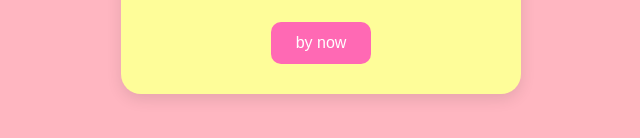
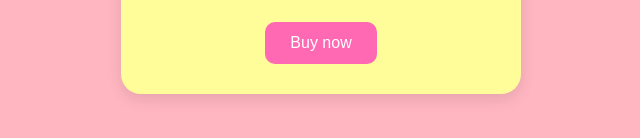
Before and after one commit to roqiasaber/Flower-Shop--, a plain HTML site: page payment.html in a window 1280 px wide. Shown: the part 522-660 px from the top of the page, 319-959 px from the left. Drawn offline with Linux system fonts and the light colour scheme.

Commit message:
Add files via upload

```diff
--- a/payment.html
+++ b/payment.html
@@ -21,7 +21,8 @@
         <input type="text" placeholder="Address">
 
         <input type="number" placeholder="Phone Number">
-        <button>by now</button>
+
+        <button >Buy now</button>
 
     </div>
 
```
